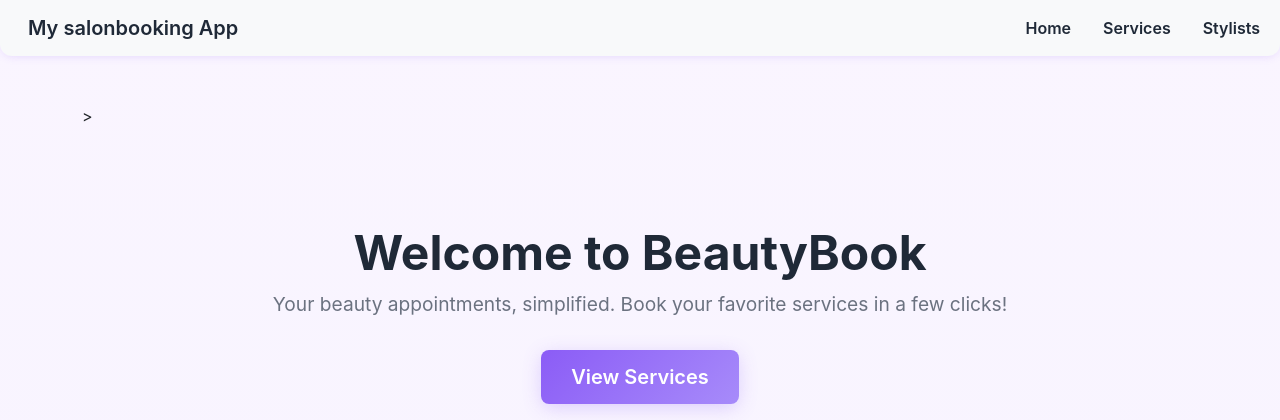
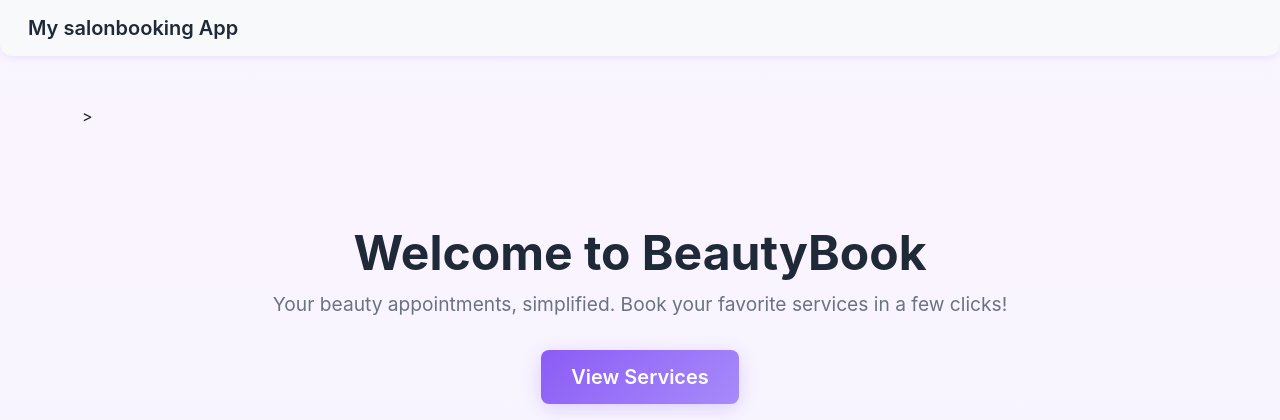
Before and after one commit to bereketsimma/Beautysalon-booking, a Django app: page / in a window 1280 px wide. Shown: the top 420 px of the page. Run offline with Django 5.2, Linux system fonts and the light colour scheme.

Commit message:
changed template

```diff
--- a/salonbooking/templates/base.html
+++ b/salonbooking/templates/base.html
@@ -50,15 +50,6 @@
         </button>
         <div class="collapse navbar-collapse" id="navbarNav">
           <ul class="navbar-nav ms-auto">
-            <li class="nav-item">
-              <a class="nav-link" href="{% url 'home' %}">Home</a>
-            </li>
-            <li class="nav-item">
-              <a class="nav-link" href="{% url 'services' %}">Services</a>
-            </li>
-            <li class="nav-item">
-              <a class="nav-link" href="{% url 'stylist_list' %}">Stylists</a>
-            </li>
 
           </ul>
         </div>
```
